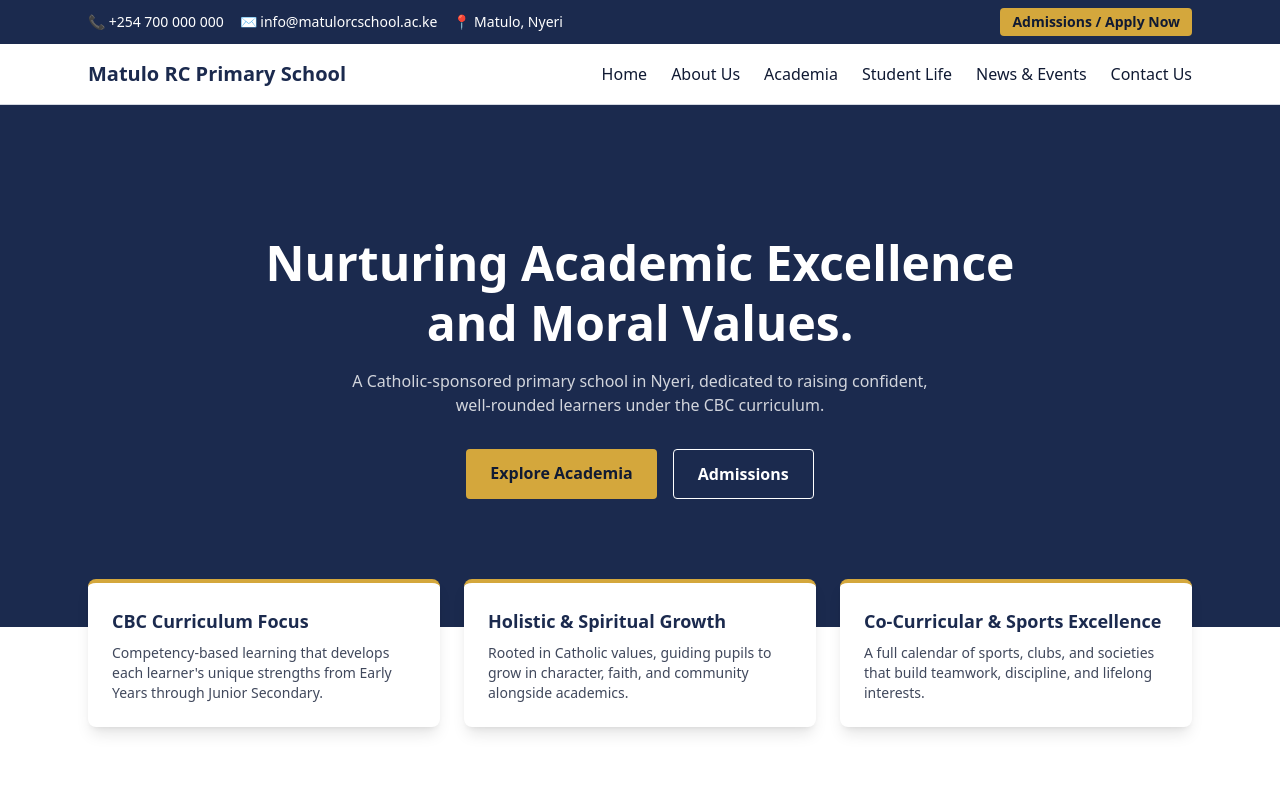
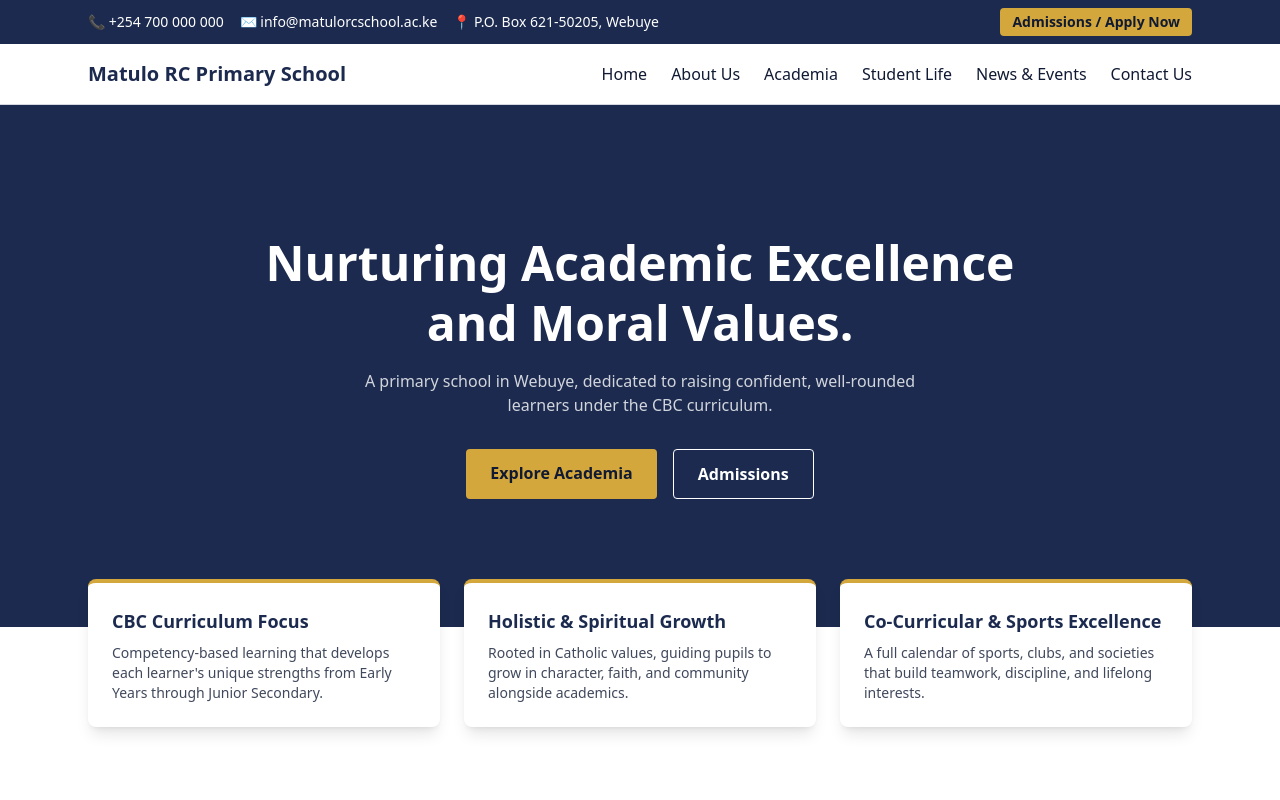
Before and after one commit to Ochoko-Dev/matulo-rc-school, a Next.js app: page / in a window 1280 px wide. Shown: the top 800 px of the page. Built offline with nearby package versions, Linux system fonts and the light colour scheme; no server answers; the database is empty.

Commit message:
Update location to Webuye; hold sponsorship/name text pending confirmation

```diff
--- a/app/contact/page.tsx
+++ b/app/contact/page.tsx
@@ -19,7 +19,7 @@ export default function Contact() {
           </div>
           <div>
             <h2 className="font-bold text-navy mb-1">Address</h2>
-            <p className="text-navy-dark/80 text-sm">Matulo, Nyeri County, Kenya</p>
+            <p className="text-navy-dark/80 text-sm">P.O. Box 621-50205, Webuye, Kenya</p>
           </div>
           <div>
             <h2 className="font-bold text-navy mb-1">Office Hours</h2>
@@ -29,8 +29,8 @@ export default function Contact() {
 
         <div className="w-full h-64 md:h-full rounded-lg overflow-hidden shadow">
           <iframe
-            title="Matulo RC Primary School Location"
-            src="https://www.google.com/maps?q=Nyeri,Kenya&output=embed"
+            title="Matulo School Location"
+            src="https://www.google.com/maps?q=Webuye,Kenya&output=embed"
             width="100%"
             height="100%"
             style={{ border: 0 }}
--- a/app/page.tsx
+++ b/app/page.tsx
@@ -48,7 +48,7 @@ export default async function Home() {
             <br className="hidden md:block" /> and Moral Values.
           </h1>
           <p className="mt-4 text-white/80 max-w-xl mx-auto">
-            A Catholic-sponsored primary school in Nyeri, dedicated to raising
+            A primary school in Webuye, dedicated to raising
             confident, well-rounded learners under the CBC curriculum.
           </p>
           <div className="mt-8 flex flex-wrap justify-center gap-4">
--- a/components/Footer.tsx
+++ b/components/Footer.tsx
@@ -10,7 +10,7 @@ export default function Footer() {
           <h3 className="font-bold text-gold mb-2">Contact</h3>
           <p>📞 +254 700 000 000</p>
           <p>✉️ info@matulorcschool.ac.ke</p>
-          <p>📍 Matulo, Nyeri County</p>
+          <p>📍 P.O. Box 621-50205, Webuye</p>
         </div>
         <div>
           <h3 className="font-bold text-gold mb-2">Quick Links</h3>
--- a/components/Header.tsx
+++ b/components/Header.tsx
@@ -9,7 +9,7 @@ export default function Header() {
           <div className="flex flex-wrap gap-4">
             <span>📞 +254 700 000 000</span>
             <span>✉️ info@matulorcschool.ac.ke</span>
-            <span>📍 Matulo, Nyeri</span>
+            <span>📍 P.O. Box 621-50205, Webuye</span>
           </div>
           <Link
             href="/admissions"
```
